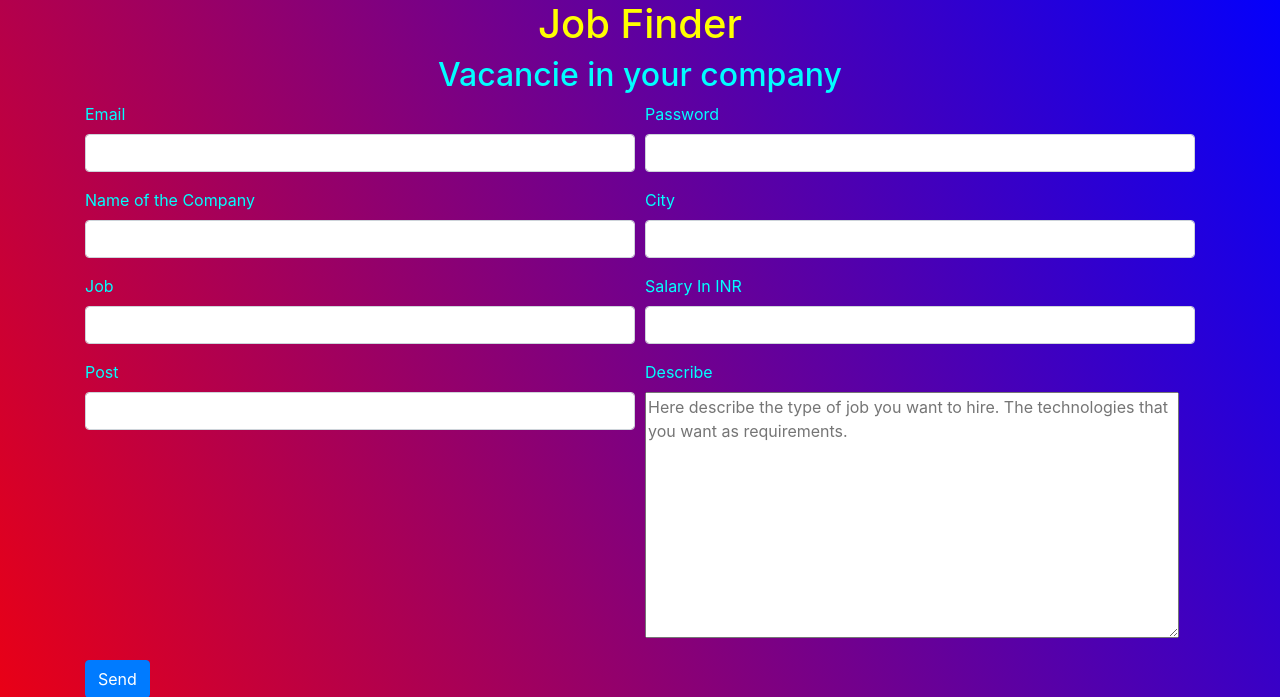
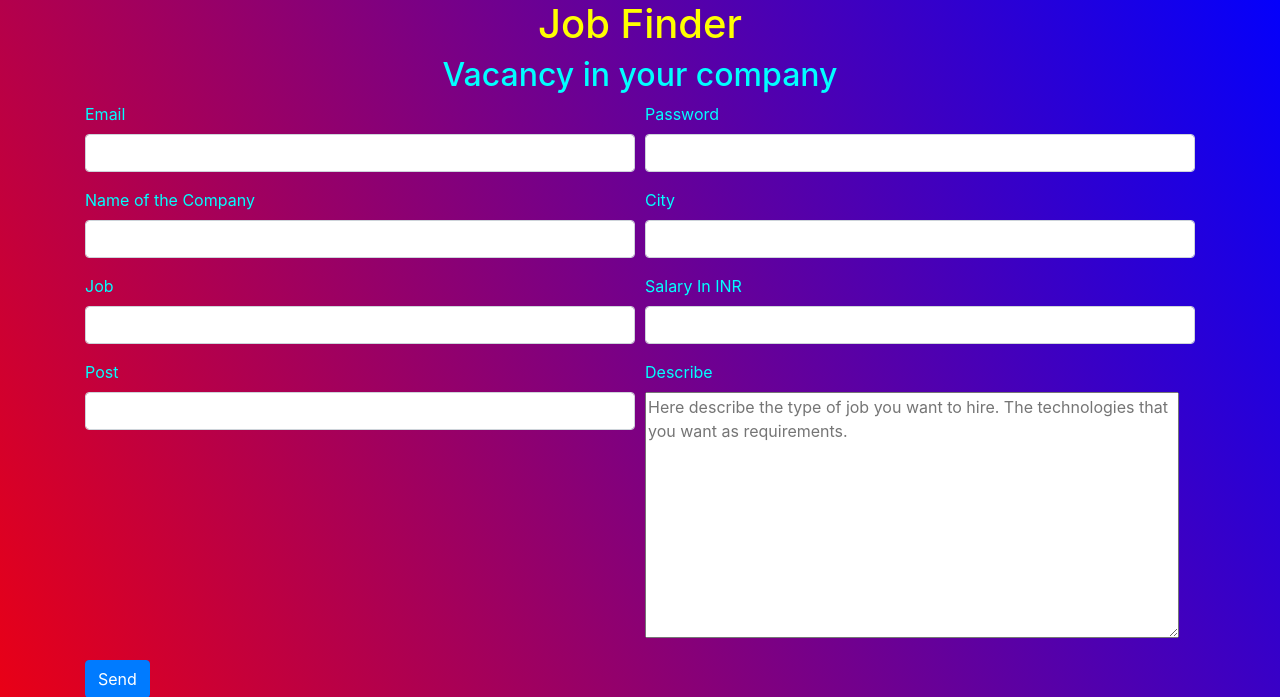
Before and after one commit to Rishab1804/JobFinder, a Flask app: page /vacancie in a window 1280 px wide. Shown: the part 56-753 px from the top of the page. Run offline with Flask 2, Linux system fonts and the light colour scheme.

Commit message:
Update vacancie.html

```diff
--- a/templates/vacancie.html
+++ b/templates/vacancie.html
@@ -3,7 +3,7 @@
 {%endblock title%} {% block body%}
 <div class="container">
     <h1 class='text-center'>Job Finder</h1>
-    <h2 class="text-center">Vacancie in your company</h2>
+    <h2 class="text-center">Vacancy in your company</h2>
     <style>
         h1 {
             color: yellow;
```
